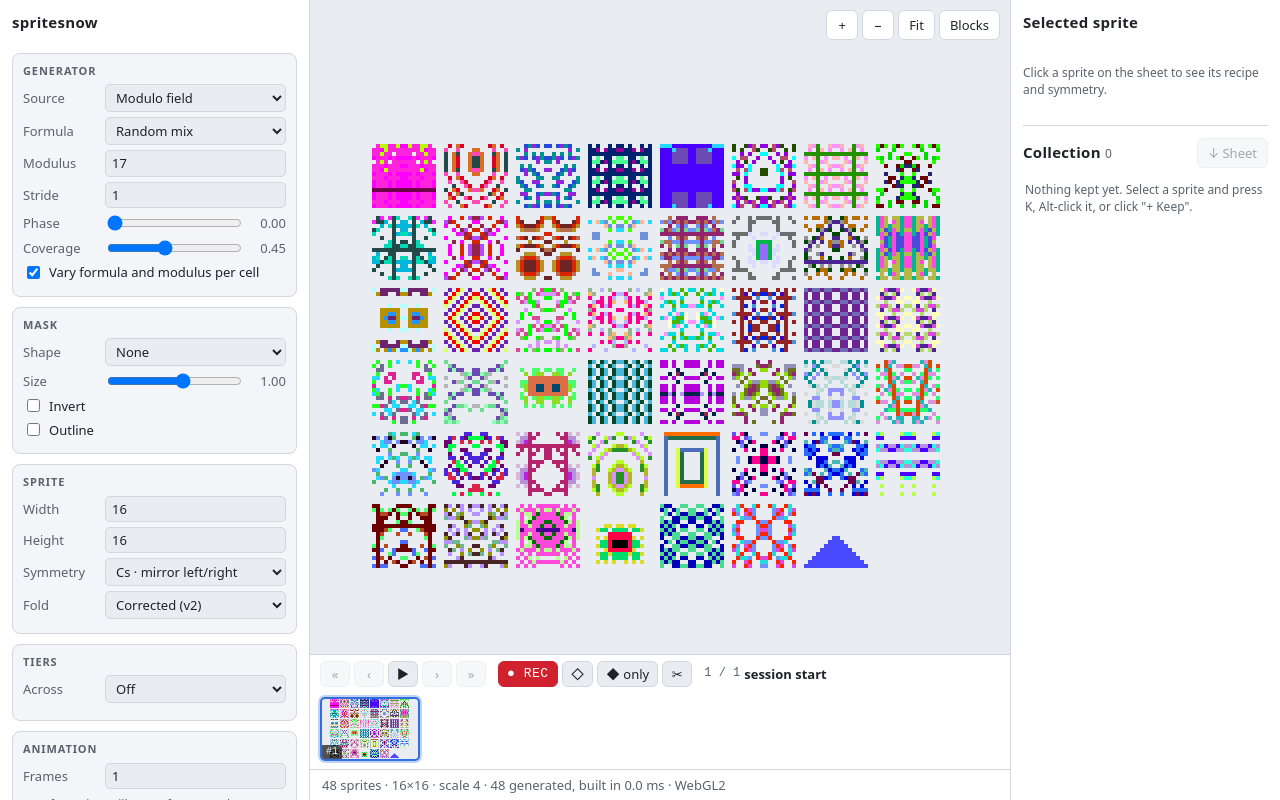
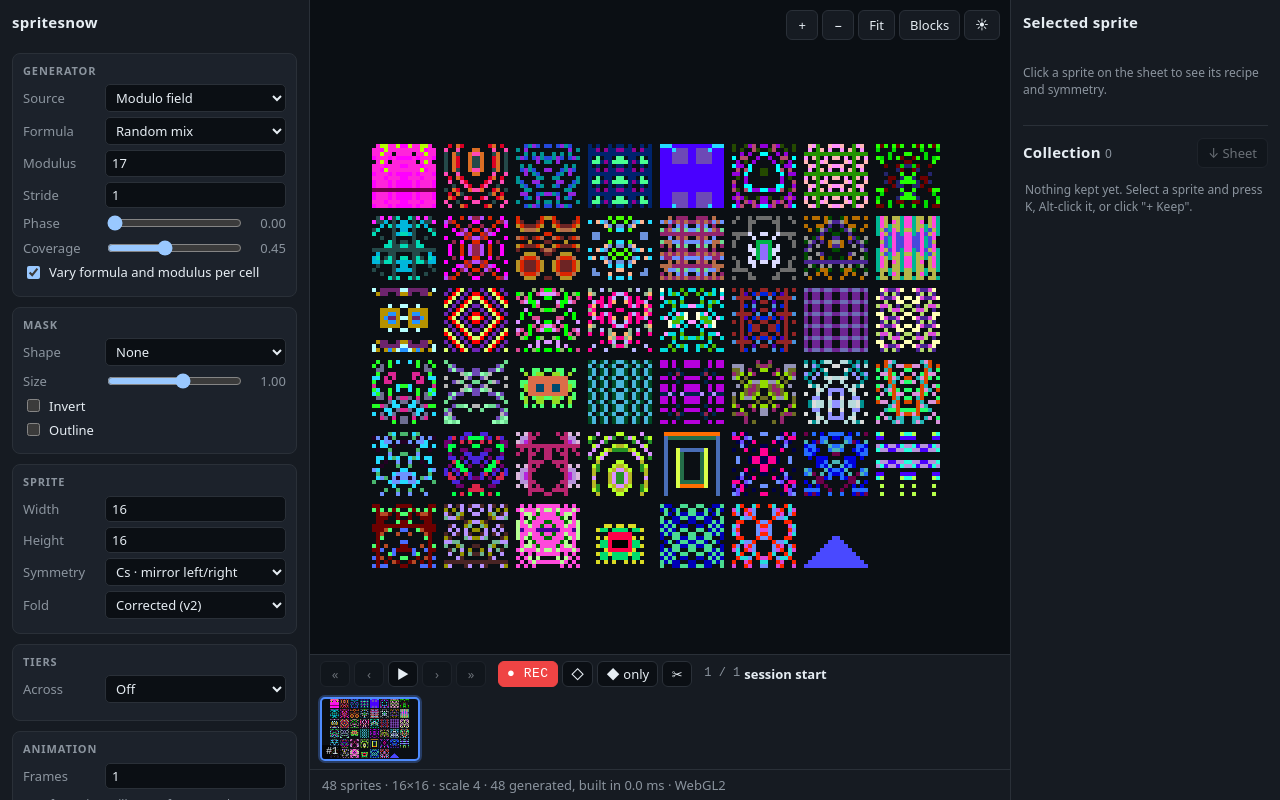
Before and after one commit to lardratboy/spritesnow, a website: page index.html in a window 1280 px wide. Drawn offline with Linux system fonts and the light colour scheme.

Commit message:
UI: dark/light theme toggle, dark by default
The app is now dark whatever the OS prefers (previously it followed
prefers-color-scheme). A ☀/☾ button at the end of the stage toolbar, or
T, switches to the light palette by setting data-theme="light" on <html>.
The choice is a view setting saved in localStorage, not in the recipe,
permalink or timeline; a small inline script in index.html applies it
before the first paint so there is no flash. color-scheme is set per
theme so native controls match. The sheet view gains redraw() so the
selection/lock outlines and block grid pick up the new CSS colours.

Verified: npm test 139/139; npm run test:browser 20/20, including the
new test/browser/theme.test.js (dark with the OS emulating light; button
and T toggle; no rebuild or hash change; outline redrawn in the accent;
choice survives reloads). Smoke step 82 added.

No golden changes.

Co-Authored-By: Claude Opus 5.5 <noreply@anthropic.com>

```diff
--- a/index.html
+++ b/index.html
@@ -9,6 +9,10 @@
 </script>
 <link rel="icon" href="data:,">
 <link rel="stylesheet" href="styles.css">
+<script>
+  // the saved theme, before the first paint (main.js owns the toggle)
+  try { if (localStorage.getItem('spritesnow.theme') === 'light') document.documentElement.dataset.theme = 'light'; } catch {}
+</script>
 </head>
 <body>
   <aside id="controls" aria-label="Recipe controls">
@@ -21,6 +25,7 @@
       <button id="zoom-out" title="Zoom out (−)">−</button>
       <button id="fit" title="Fit the sheet (F)">Fit</button>
       <button id="blocks" title="Show where tier blocks meet (G)" aria-pressed="false">Blocks</button>
+      <button id="theme" title="Light theme (T)">☀</button>
     </div>
     <div id="playbar" class="hidden" aria-label="Animation">
       <button id="play" type="button" aria-pressed="false">▶</button>
--- a/src/main.js
+++ b/src/main.js
@@ -504,6 +504,19 @@ function toggleBlocks(){
   if (view.blockGrid && !view.blockEdgeCount()){ say('block grid on, but no sprite on the sheet has tiers on'); setStatus(); }
 }
 $('blocks').addEventListener('click', toggleBlocks);
+/* Dark or light: a view setting kept in localStorage, not in the recipe.
+   index.html applies the saved one before the first paint. */
+function setTheme(light){
+  const root = document.documentElement;
+  if (light) root.dataset.theme = 'light'; else delete root.dataset.theme;
+  try { localStorage.setItem('spritesnow.theme', light ? 'light' : 'dark'); } catch {}
+  $('theme').textContent = light ? '☾' : '☀';
+  $('theme').title = light ? 'Dark theme (T)' : 'Light theme (T)';
+  view.redraw();            // the outlines and block grid take their colours from CSS
+}
+const toggleTheme = () => setTheme(document.documentElement.dataset.theme !== 'light');
+setTheme(document.documentElement.dataset.theme === 'light');
+$('theme').addEventListener('click', toggleTheme);
 $('zoom-in').addEventListener('click', () => view.zoom(1.25));
 $('zoom-out').addEventListener('click', () => view.zoom(0.8));
 
@@ -515,6 +528,7 @@ const KEYS = {
   Escape: () => select(-1),
   f: () => view.fit(),
   g: toggleBlocks,
+  t: toggleTheme,
   '+': () => view.zoom(1.25), '=': () => view.zoom(1.25), '-': () => view.zoom(0.8),
   ArrowLeft: () => jump(tl.playhead - 1), ArrowRight: () => jump(tl.playhead + 1),
   Home: () => jump(0), End: () => jump(tl.entries.length - 1),
--- a/src/ui/sheet-view.js
+++ b/src/ui/sheet-view.js
@@ -232,6 +232,8 @@ export function mountSheetView(root, { onSelect, gl = true }){
     blockEdgeCount(){ return built ? (edges ??= blockEdges(built.sprites, built.layout)).length : 0; },
     /** @param {number[]} indices  the locked cells */
     setLocked(indices){ locked = indices; draw(); },
+    /** Draw again with the current CSS colours (after a theme change). */
+    redraw: () => draw(),
     fit,
     zoom: f => zoomAt(f),
   };
--- a/styles.css
+++ b/styles.css
@@ -1,14 +1,17 @@
+/* Dark by default, whatever the OS prefers; the ☀/☾ button sets
+   data-theme="light" on <html> (main.js), and index.html restores it
+   before the first paint. */
 :root{
+  color-scheme:dark;
   --bg:#0d1117; --panel:#161b22; --raised:#1c222b; --sunk:#0b0f14; --line:#2a3038;
   --ink:#e6edf3; --dim:#8b949e; --accent:#4f8cff; --warn:#f0b429; --bad:#ef4444;
   --grid:#ff4fd8;
 }
-@media (prefers-color-scheme: light){
-  :root:not([data-theme="dark"]){
-    --bg:#f6f8fa; --panel:#ffffff; --raised:#f3f5f8; --sunk:#e9edf2; --line:#d0d7de;
-    --ink:#1f2328; --dim:#59636e; --accent:#2f6fe0; --warn:#9a6700; --bad:#cf222e;
-    --grid:#c0189a;
-  }
+:root[data-theme="light"]{
+  color-scheme:light;
+  --bg:#f6f8fa; --panel:#ffffff; --raised:#f3f5f8; --sunk:#e9edf2; --line:#d0d7de;
+  --ink:#1f2328; --dim:#59636e; --accent:#2f6fe0; --warn:#9a6700; --bad:#cf222e;
+  --grid:#c0189a;
 }
 *{ box-sizing:border-box }
 html, body{ height:100% }
```
Also changed, not shown: test/browser/theme.test.js (added, +100 -0 lines), test/smoke.md (+9 -0 lines).
